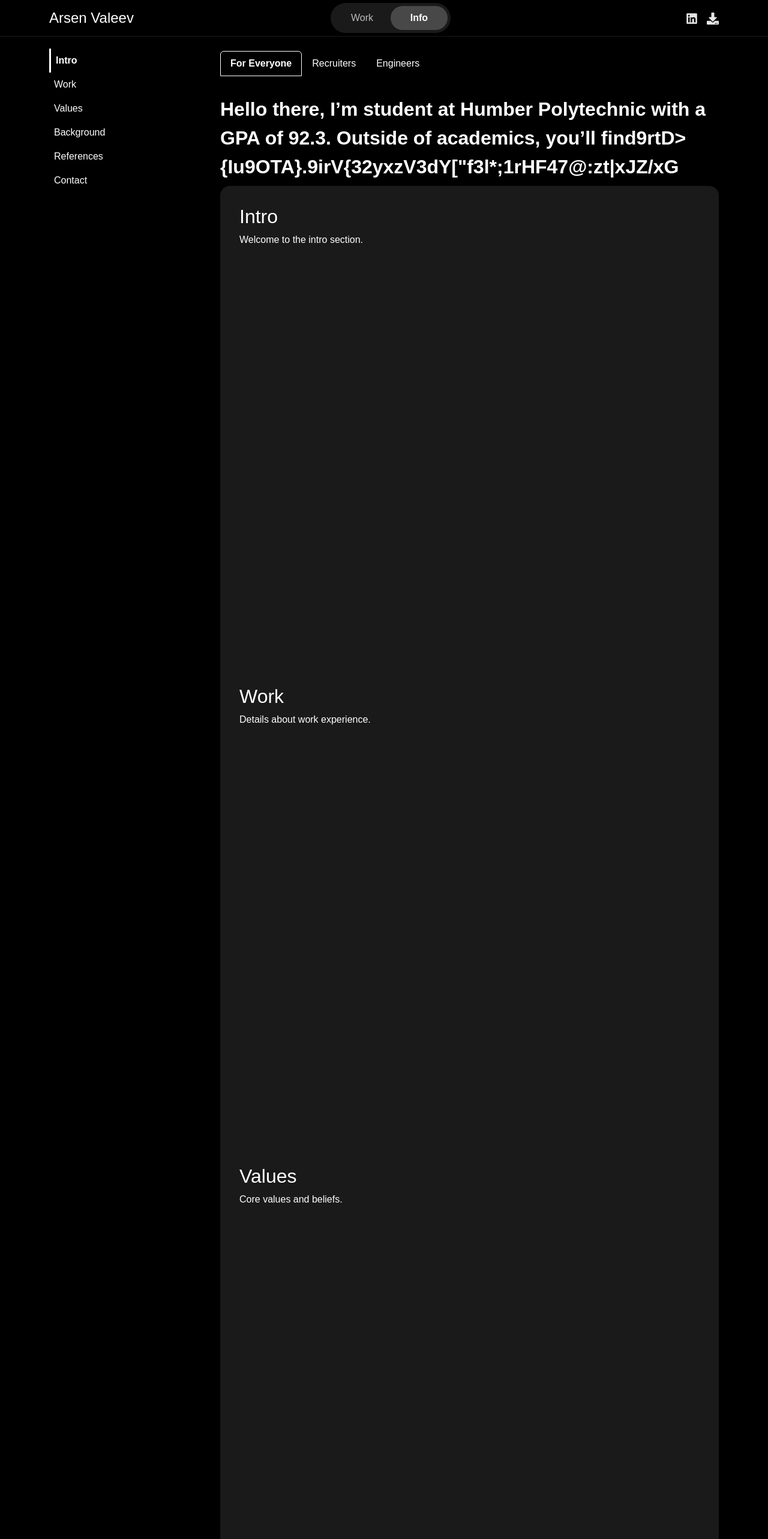
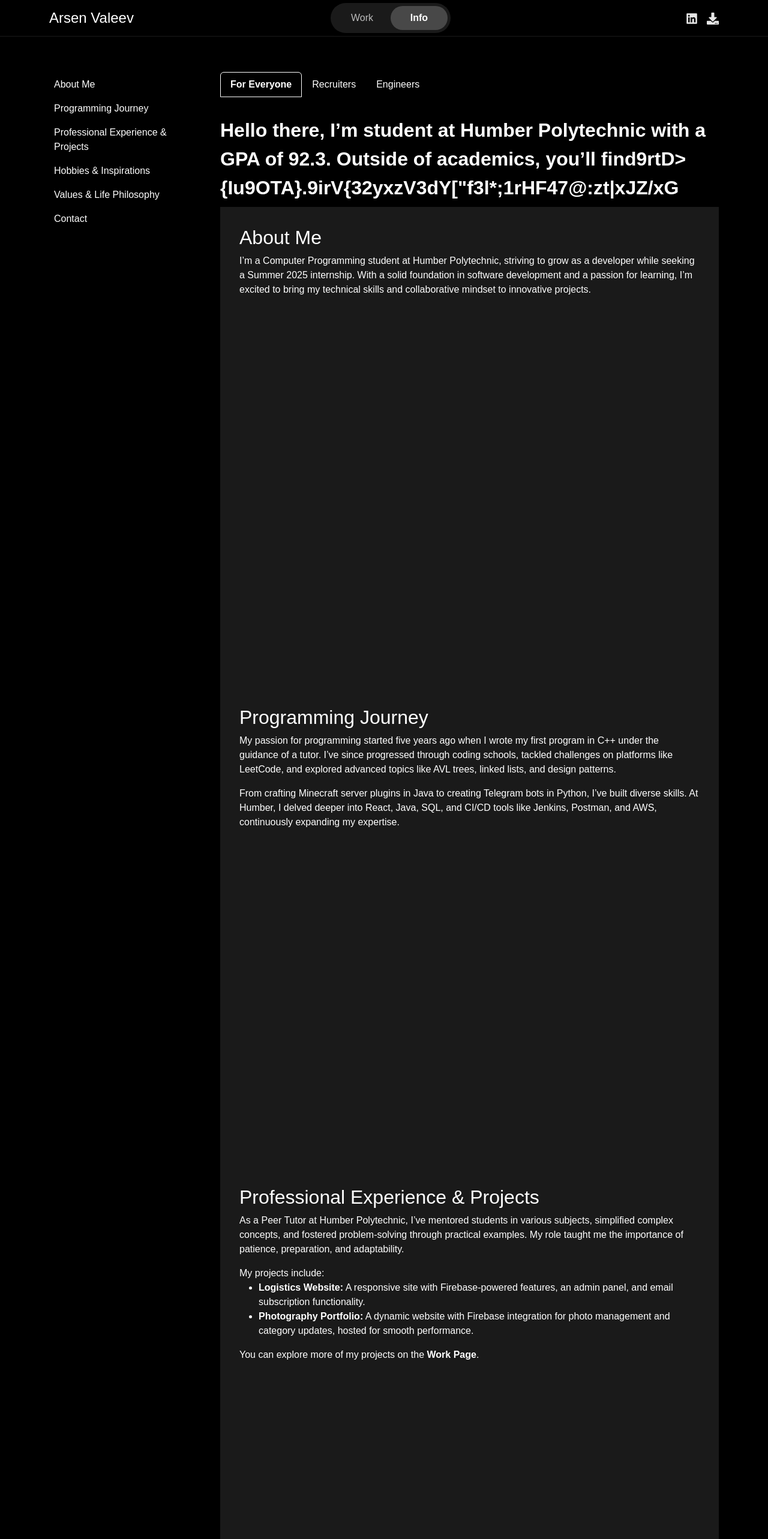
Before and after one commit to curash58/portfolio, a React (Create React App) app: page /info in a window 1280 px wide. Shown: the top 2566 px of the page at 60% size. Built offline with nearby package versions, Linux system fonts and the light colour scheme.

Commit message:
After-Initial setup for Info

```diff
--- a/src/containers/info/Info.css
+++ b/src/containers/info/Info.css
@@ -2,7 +2,7 @@
 .info-sidebar {
   position: sticky;
   top: 0;
-  padding-top: 20px;
+  padding-top: 60px;
   height: 50vh;
   background-color: rgba(0, 0, 0, 0); /* Background remains dark */
   overflow-y: auto; /* Scrollable if content exceeds height */
@@ -24,7 +24,8 @@
 }
 
 .info-tabs {
-  border-bottom: none; /* Removes the default border-bottom */
+  border-bottom: none;
+  padding-top: 35px;
 }
 
 .info-sidebar-nav .info-nav-link:hover {
--- a/src/containers/info/Info.jsx
+++ b/src/containers/info/Info.jsx
@@ -25,11 +25,11 @@ const Info = () => {
   const [scrambledText, setScrambledText] = useState("");
 
   const sections = {
-    intro: useRef(null),
-    work: useRef(null),
-    values: useRef(null),
-    background: useRef(null),
-    references: useRef(null),
+    "About Me": useRef(null),
+    "Programming Journey": useRef(null),
+    "Professional Experience & Projects": useRef(null),
+    "Hobbies & Inspirations": useRef(null),
+    "Values & Life Philosophy": useRef(null),
     contact: useRef(null),
   };
 
@@ -184,37 +184,121 @@ const Info = () => {
           </div>
 
           {/* Sections for Scrolling */}
-          <div id="intro" ref={sections.intro} className="info-section">
-            <h2>Intro</h2>
-            <p>Welcome to the intro section.</p>
-          </div>
-          <div id="work" ref={sections.work} className="info-section">
-            <h2>Work</h2>
-            <p>Details about work experience.</p>
-          </div>
-          <div id="values" ref={sections.values} className="info-section">
-            <h2>Values</h2>
-            <p>Core values and beliefs.</p>
-          </div>
           <div
-            id="background"
-            ref={sections.background}
+            id="about-me"
+            ref={sections["About Me"]}
             className="info-section"
           >
-            <h2>Background</h2>
-            <p>Details about background and history.</p>
+            <h2>About Me</h2>
+            <p>
+              I’m a Computer Programming student at Humber Polytechnic, striving
+              to grow as a developer while seeking a Summer 2025 internship.
+              With a solid foundation in software development and a passion for
+              learning, I’m excited to bring my technical skills and
+              collaborative mindset to innovative projects.
+            </p>
           </div>
+
           <div
-            id="references"
-            ref={sections.references}
+            id="programming-journey"
+            ref={sections["Programming Journey"]}
             className="info-section"
           >
-            <h2>References</h2>
-            <p>References and testimonials.</p>
+            <h2>Programming Journey</h2>
+            <p>
+              My passion for programming started five years ago when I wrote my
+              first program in C++ under the guidance of a tutor. I’ve since
+              progressed through coding schools, tackled challenges on platforms
+              like LeetCode, and explored advanced topics like AVL trees, linked
+              lists, and design patterns.
+            </p>
+            <p>
+              From crafting Minecraft server plugins in Java to creating
+              Telegram bots in Python, I’ve built diverse skills. At Humber, I
+              delved deeper into React, Java, SQL, and CI/CD tools like Jenkins,
+              Postman, and AWS, continuously expanding my expertise.
+            </p>
           </div>
+
+          <div
+            id="professional-experience-projects"
+            ref={sections["Professional Experience & Projects"]}
+            className="info-section"
+          >
+            <h2>Professional Experience & Projects</h2>
+            <p>
+              As a Peer Tutor at Humber Polytechnic, I’ve mentored students in
+              various subjects, simplified complex concepts, and fostered
+              problem-solving through practical examples. My role taught me the
+              importance of patience, preparation, and adaptability.
+            </p>
+            <p>
+              My projects include:
+              <ul>
+                <li>
+                  <strong>Logistics Website:</strong> A responsive site with
+                  Firebase-powered features, an admin panel, and email
+                  subscription functionality.
+                </li>
+                <li>
+                  <strong>Photography Portfolio:</strong> A dynamic website with
+                  Firebase integration for photo management and category
+                  updates, hosted for smooth performance.
+                </li>
+              </ul>
+              You can explore more of my projects on the{" "}
+              <strong>Work Page</strong>.
+            </p>
+          </div>
+
+          <div
+            id="hobbies-inspirations"
+            ref={sections["Hobbies & Inspirations"]}
+            className="info-section"
+          >
+            <h2>Hobbies & Inspirations</h2>
+            <p>
+              Tennis keeps me focused and physically active, while hiking
+              inspires creative solutions and energizes me with nature’s beauty.
+              I also enjoy chess, which hones my strategic thinking and
+              decision-making skills—valuable traits for a developer.
+            </p>
+            <p>
+              Outside of programming, I’m currently reading{" "}
+              <em>The Richest Man in Babylon</em>, a book that fuels my
+              perspective on personal growth and discipline.
+            </p>
+          </div>
+
+          <div
+            id="values-life-philosophy"
+            ref={sections["Values & Life Philosophy"]}
+            className="info-section"
+          >
+            <h2>Values & Life Philosophy</h2>
+            <p>
+              I believe in taking joy in life’s simple pleasures and embracing
+              every day with gratitude. My guiding principle is:{" "}
+              <em>"Not everything that works for you works for others."</em>{" "}
+              This mindset drives my approach to collaboration, learning, and
+              creating solutions that make a difference.
+            </p>
+          </div>
+
           <div id="contact" ref={sections.contact} className="info-section">
             <h2>Contact</h2>
-            <p>Contact information and details.</p>
+            <p>
+              Let’s build something amazing together! Reach me at{" "}
+              <a href="mailto:varsen2302@gmail.com">varsen2302@gmail.com</a> or
+              connect on{" "}
+              <a
+                href="https://www.linkedin.com/in/arsen-valeev-aa92442ba/"
+                target="_blank"
+              >
+                LinkedIn
+              </a>
+              .
+            </p>
           </div>
         </Col>
       </Row>
```
